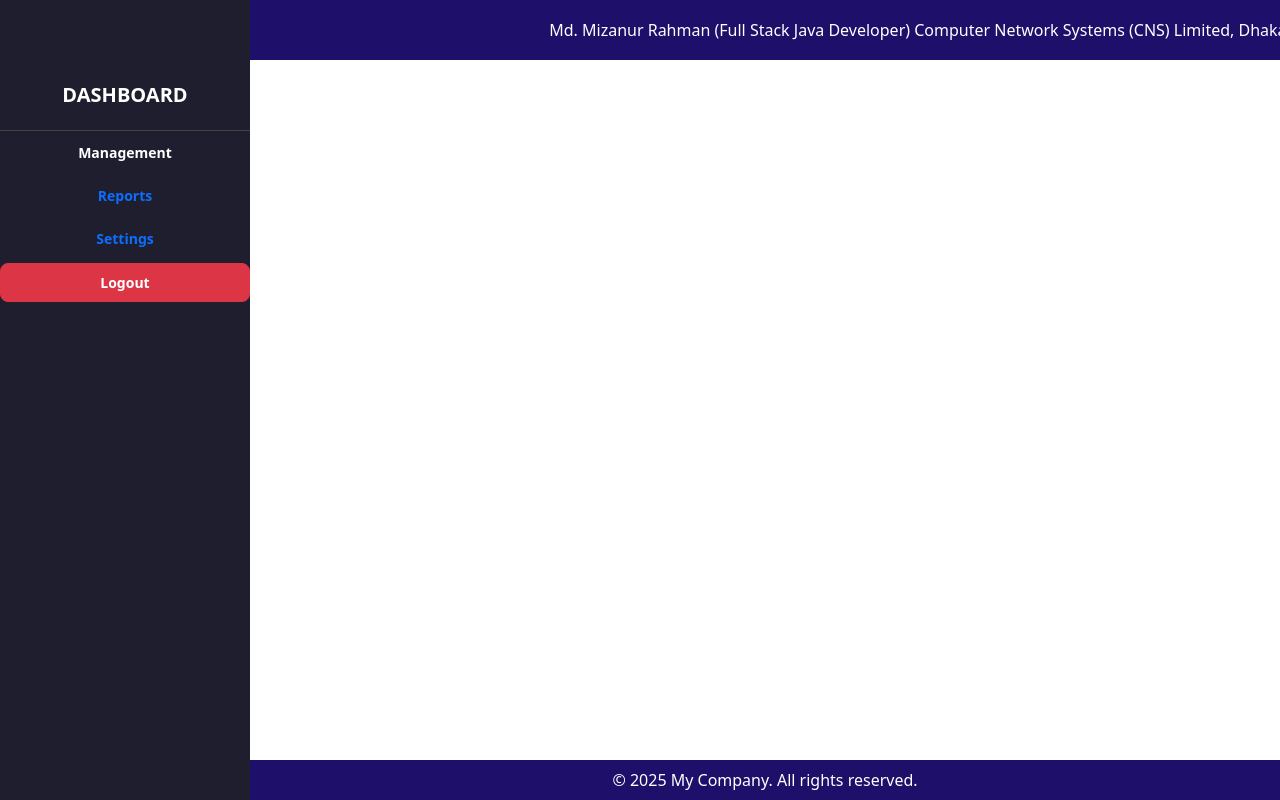
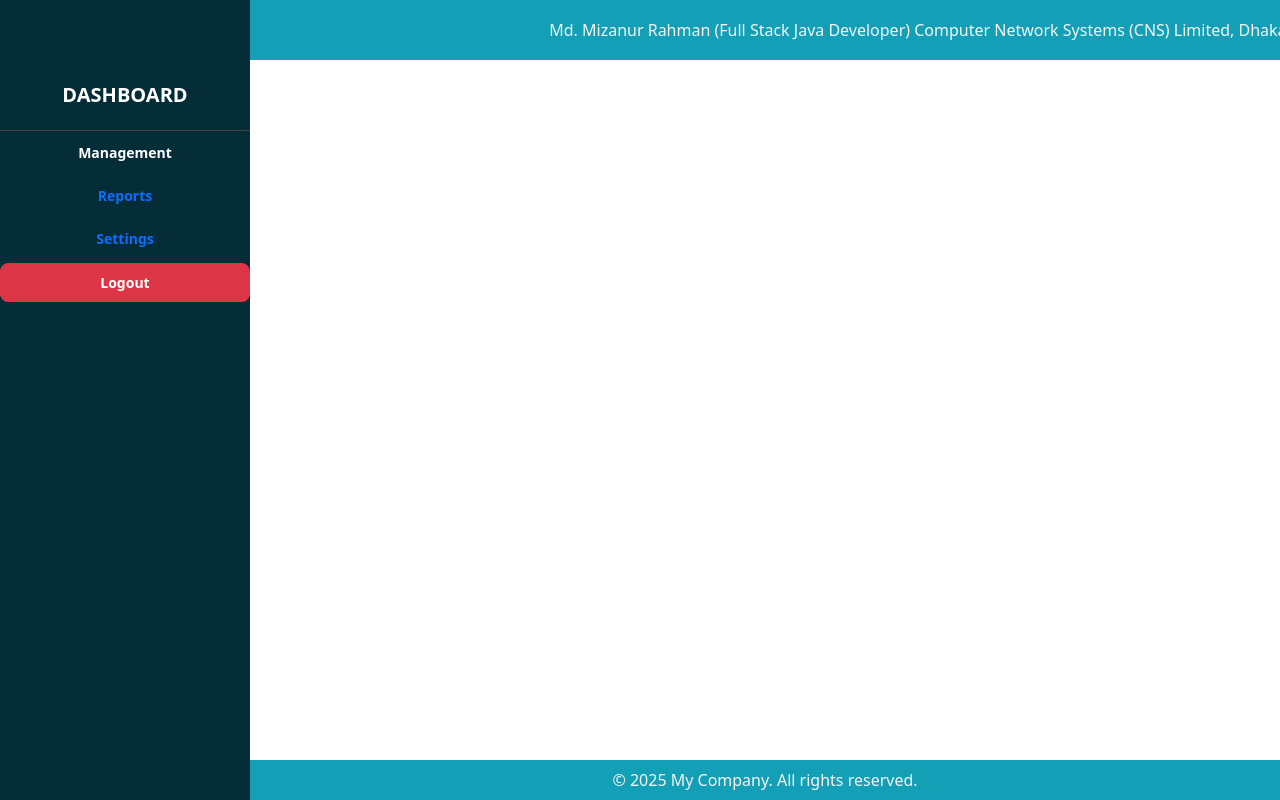
Before and after one commit to Mizanurmd/employee-profile-frontend, an Angular app: page /home in a window 1280 px wide. Built offline with nearby package versions, Linux system fonts and the light colour scheme; sample sign-in values are in the browser's storage.

Commit message:
updated color

```diff
--- a/src/app/home/home/home.css
+++ b/src/app/home/home/home.css
@@ -18,7 +18,7 @@ body, html {
 /* Sidebar */
 .sidebar {
   width: 250px;
-  background-color: #1e1e2f;
+  background-color: #042d38;
   color: white;
   flex-shrink: 0;
   padding-top: 60px; /* space for fixed header */
@@ -69,7 +69,7 @@ box-sizing: border-box;
   left: 250px; /* sidebar width */
   width: calc(100% - 250px);
   height: 60px;
-  background-color: #1e0f6a;
+  background-color: #13a0b6;
   color: white;
   display: flex;
   align-items: center;
@@ -83,6 +83,7 @@ box-sizing: border-box;
 .marquee-content {
   display: inline-block;
   padding-left: 100%;
+  color: whitesmoke;
   animation: marquee-scroll 30s linear infinite;
 }
 
@@ -102,8 +103,8 @@ mat-grid-tile {
   left: 250px; /* sidebar width */
   width: calc(100% - 250px);
   height: 40px;
-  background-color: #1e0f6a;
-  color: white;
+  background-color: #13a0b6;;
+  color: whitesmoke;
   display: flex;
   align-items: center;
   justify-content: center;
--- a/src/app/student/student-form/student-form.html
+++ b/src/app/student/student-form/student-form.html
@@ -8,7 +8,7 @@
       style="
         text-align: center;
         font-weight: bold;
-        color: rgb(10, 104, 24);
+        color: #13a0b6;
         margin-bottom: 8px;
       "
     >
--- a/src/app/student/student-list/student-list.css
+++ b/src/app/student/student-list/student-list.css
@@ -1,4 +1,4 @@
-.back-link {
+/* .back-link {
   text-decoration: none;
   color: inherit;
   display: inline-flex;
@@ -6,16 +6,18 @@
   font-weight: bold;
   margin-top: 10px;
   color: rgb(50, 50, 194);
-}
+} */
 
 .table-wrapper {
   max-height: 400px;
   overflow-x: auto;
   overflow-y: auto;
+  border: 2px;
+  border-color: #13a0b6;
 }
 
 table th {
-  background-color: black;
+  background-color: #13a0b6;
   color: whitesmoke;
   font-weight: bold;
   text-align: center;
@@ -33,6 +35,6 @@ button[mat-raised-button] {
   border-radius: 15px;
   color: whitesmoke;
   padding: 4px 14px;
-  background-color: rgb(53, 53, 189);
+  background-color: #13a0b6;
   text-decoration: none;
 }
--- a/src/app/student/student-list/student-list.html
+++ b/src/app/student/student-list/student-list.html
@@ -5,7 +5,7 @@
 
   <!-- Start title -->
   <div class="title">
-    <h1 style="text-align: center; color: royalblue; font-weight: bold">
+    <h1 style="text-align: center; color: #13a0b6; font-weight: bold">
       Student List
     </h1>
     <!-- Add Button -->
```
